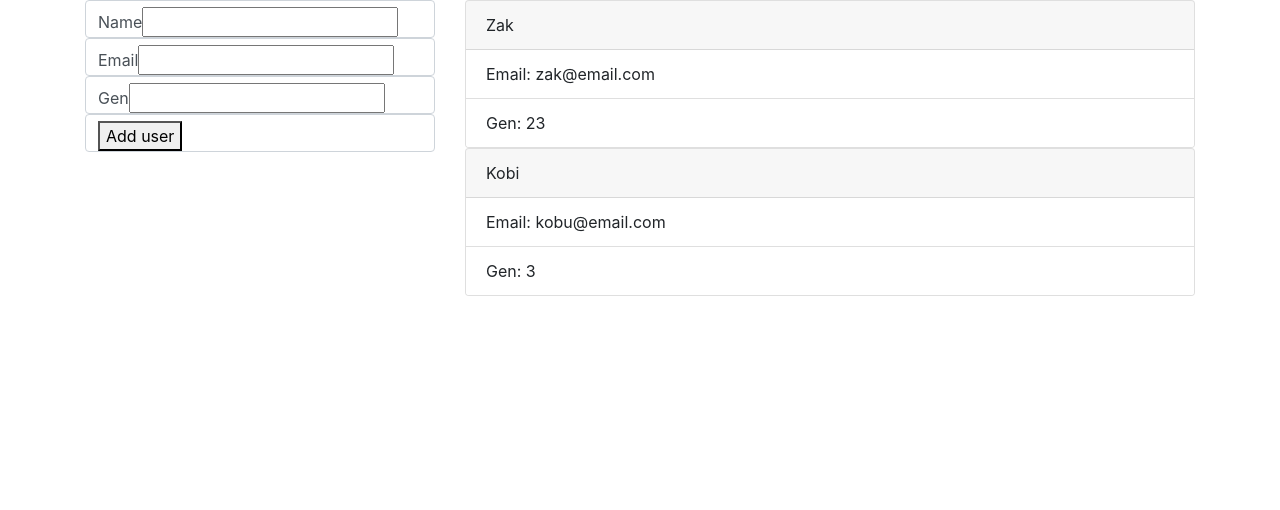
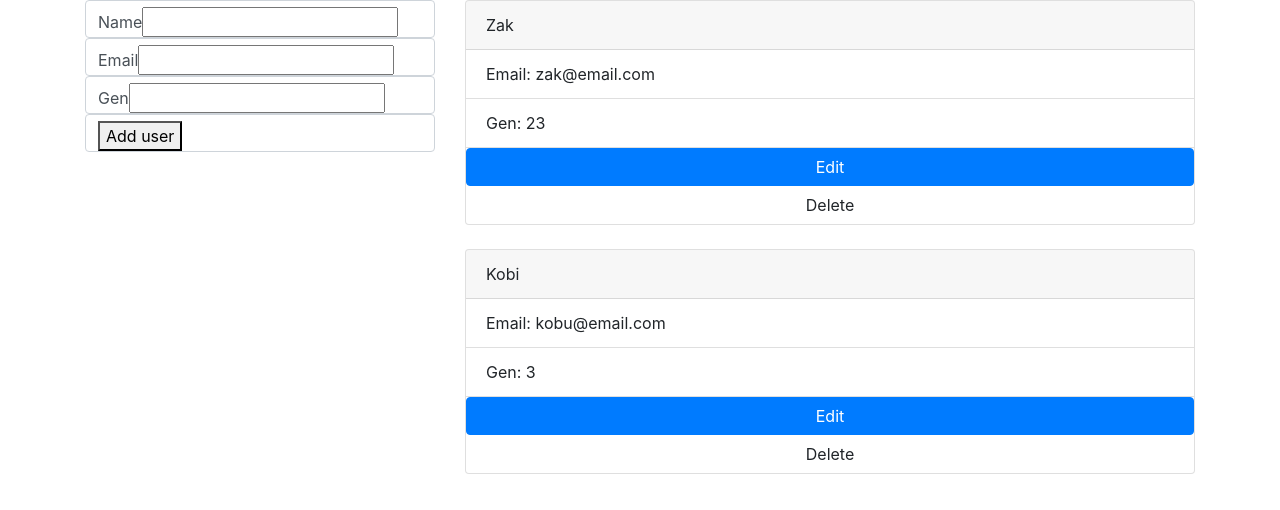
Before and after one commit to codetrainafrica/react-users-g18, a React (Create React App) app: page / in a window 1280 px wide. Shown: the top 510 px of the page. Built offline with nearby package versions, Linux system fonts and the light colour scheme.

Commit message:
add delete functionality

```diff
--- a/src/components/User.jsx
+++ b/src/components/User.jsx
@@ -1,19 +1,26 @@
-import React from 'react';
-import Card from 'react-bootstrap/Card'
-import ListGroup from 'react-bootstrap/ListGroup'
+import React from "react";
+import Card from "react-bootstrap/Card";
+import ListGroup from "react-bootstrap/ListGroup";
 
-const User = ({ user }) => {
+const User = ({ user, deleteUser }) => {
+  const handleDelete = (e) => {
+    deleteUser(user.id);
+  };
   return (
     <div className="user">
-            <Card>
+      <Card className="mb-4">
         <Card.Header>{user.name}</Card.Header>
         <ListGroup variant="flush">
           <ListGroup.Item>Email: {user.email}</ListGroup.Item>
           <ListGroup.Item>Gen: {user.gen}</ListGroup.Item>
+          <button className="btn btn-primary">Edit</button>
+          <button className="btn btn-default" onClick={handleDelete}>
+            Delete
+          </button>
         </ListGroup>
       </Card>
     </div>
   );
-}
+};
 
 export default User;
```
Lines whose indentation alone changed are shown as unchanged.
